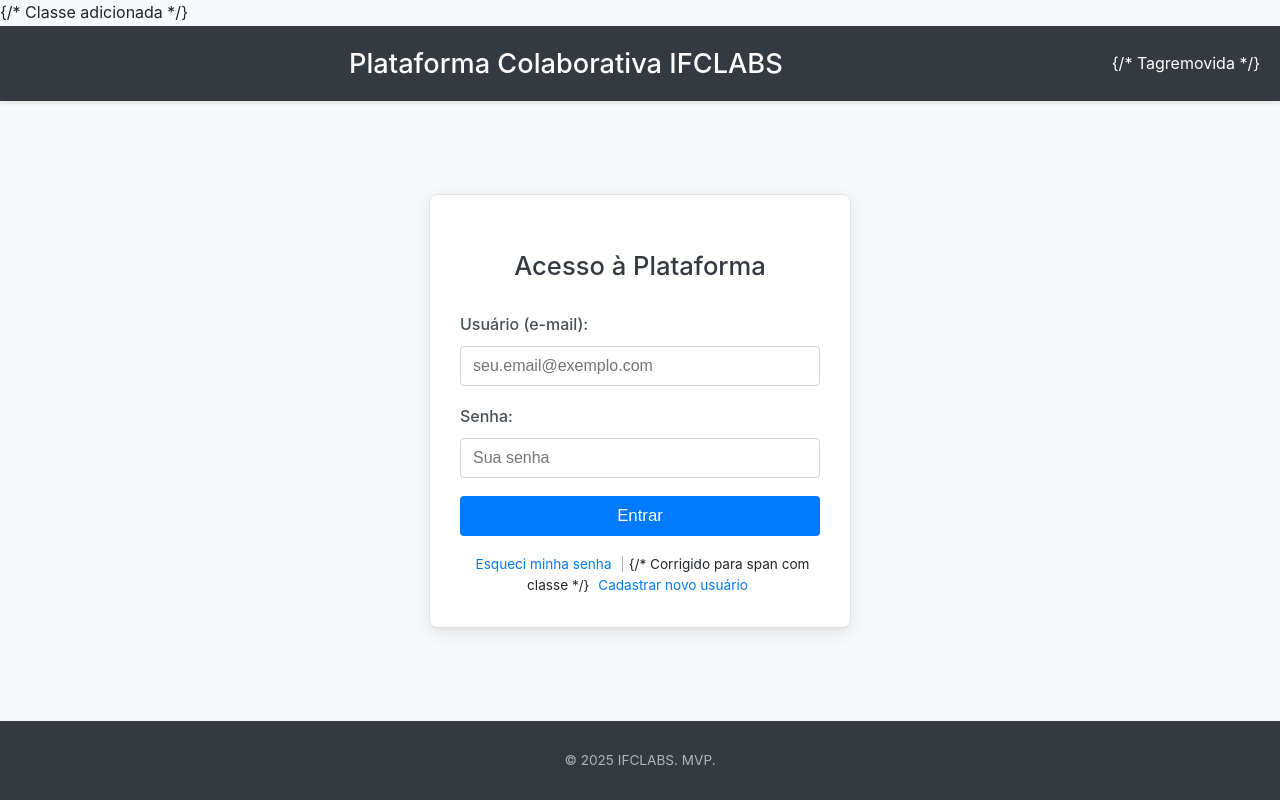
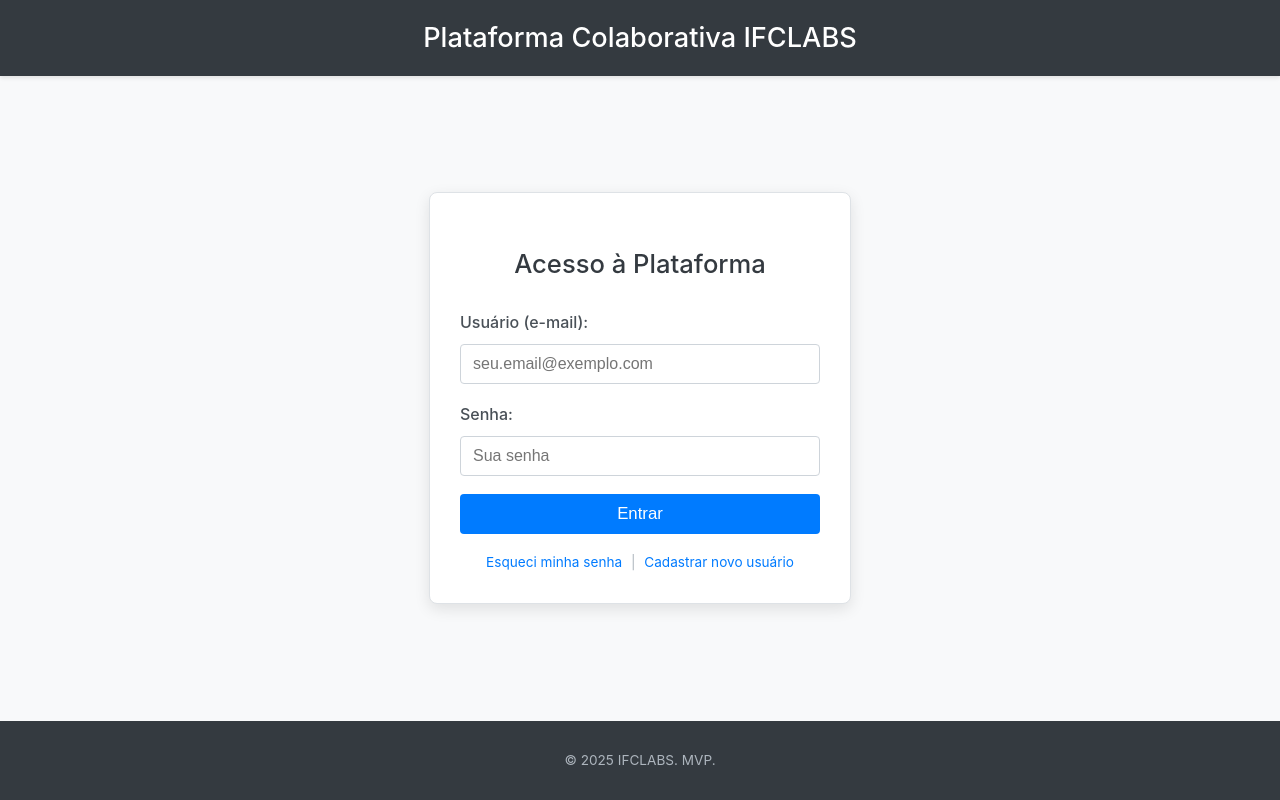
Before and after one commit to CFavini/IFCLABS, a plain HTML site: page index.html in a window 1280 px wide. Drawn offline with Linux system fonts and the light colour scheme.

Commit message:
Tirar comentários de rastreio

```diff
--- a/index.html
+++ b/index.html
@@ -6,9 +6,9 @@
     <title>Login - IFCLABS</title>
     <link rel="stylesheet" href="style.css">
 </head>
-<body class="login-page"> {/* Classe adicionada */}
+<body class="login-page">
     <header>
-        <h1>Plataforma Colaborativa IFCLABS</h1> {/* Tag <center> removida */}
+        <h1>Plataforma Colaborativa IFCLABS</h1>
     </header>
     <main>
         <div class="login-container">
@@ -26,7 +26,7 @@
             </form>
             <div class="login-links">
                 <a href="#">Esqueci minha senha</a>
-                <span class="delimiter"> | </span> {/* Corrigido para span com classe */}
+                <span class="delimiter"> | </span>
                 <a href="#">Cadastrar novo usuário</a>
             </div>
         </div>
```
